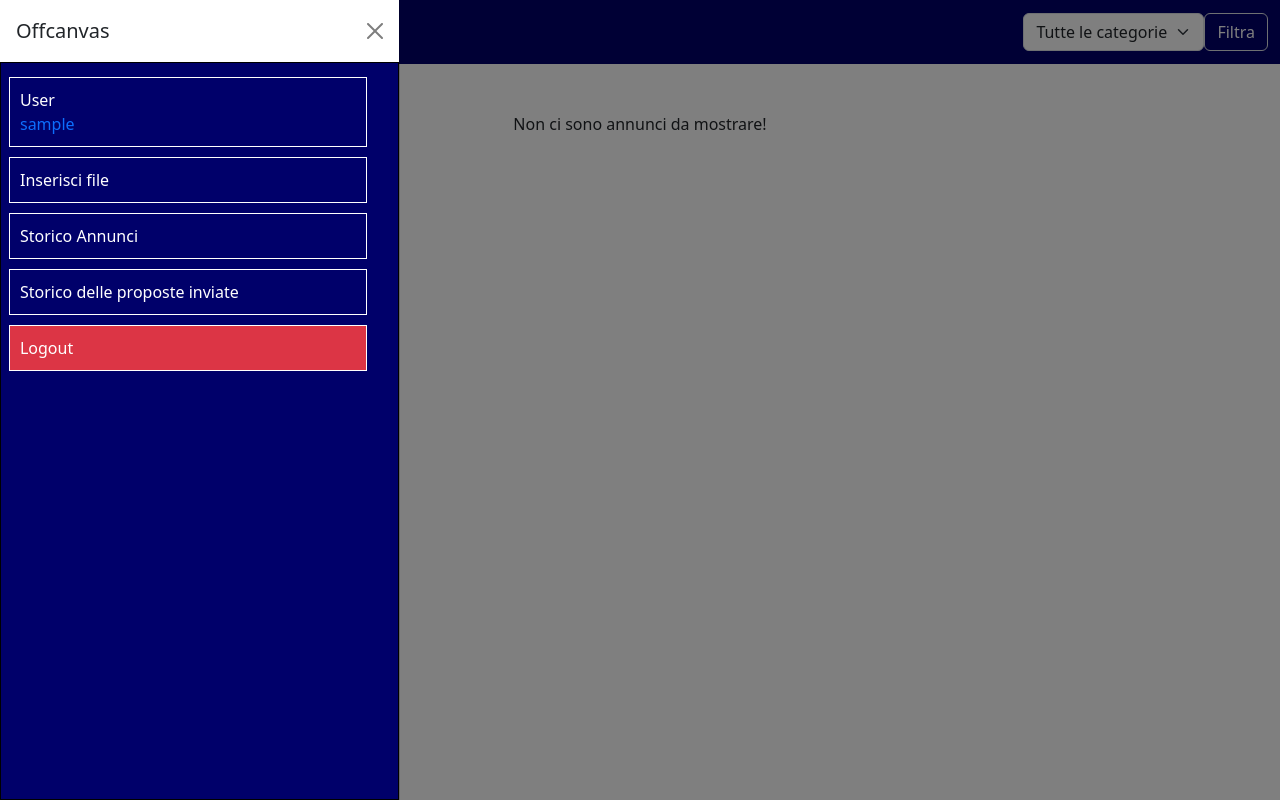
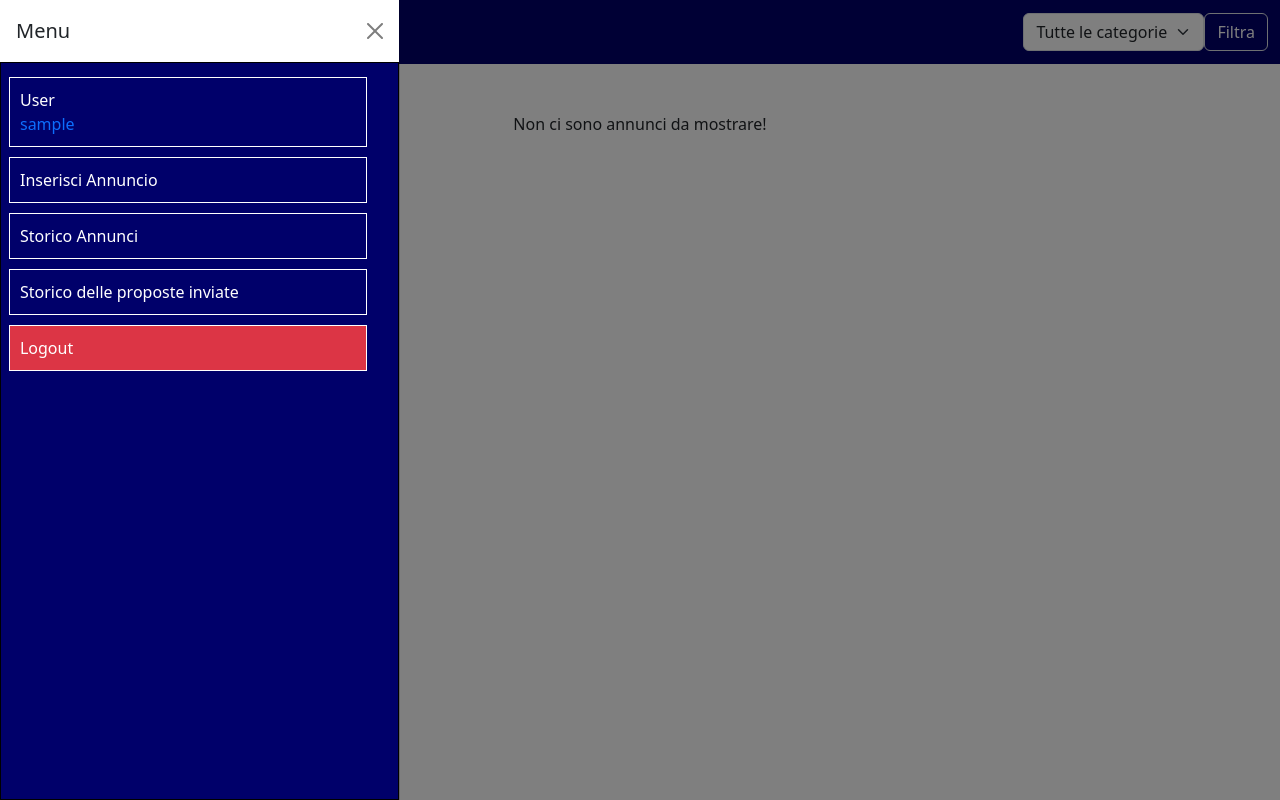
Before and after one commit to Pancarre/Mercato_Meucci, a PHP site: page /frontEnd/home.php in a window 1280 px wide, after a click on "menu". Run offline with PHP 8.4, Linux system fonts and the light colour scheme; the visitor is signed in with stand-in values (Sample User, id 1); data that the repository does not hold is empty.

Commit message:
quick fix

```diff
--- a/frontEnd/home.php
+++ b/frontEnd/home.php
@@ -57,7 +57,7 @@
 
       <div class="offcanvas offcanvas-start" tabindex="-1" id="offcanvasExample" aria-labelledby="offcanvasExampleLabel">
         <div class="offcanvas-header">
-          <h5 class="offcanvas-title" id="offcanvasExampleLabel">Offcanvas</h5>
+          <h5 class="offcanvas-title" id="offcanvasExampleLabel">Menu</h5>
           <button type="button" class="btn-close" data-bs-dismiss="offcanvas" aria-label="Close"></button>
         </div>
         <div class="offcanvas-body blue" id="profilo">
@@ -69,7 +69,7 @@
 
           <a href="./inserisciFile.php" >
               <div class="profilo-option">
-                  <span>Inserisci file</span>
+                  <span>Inserisci Annuncio</span>
               </div>
           </a>
           <a href="./storicoAnnunci.php">
```
